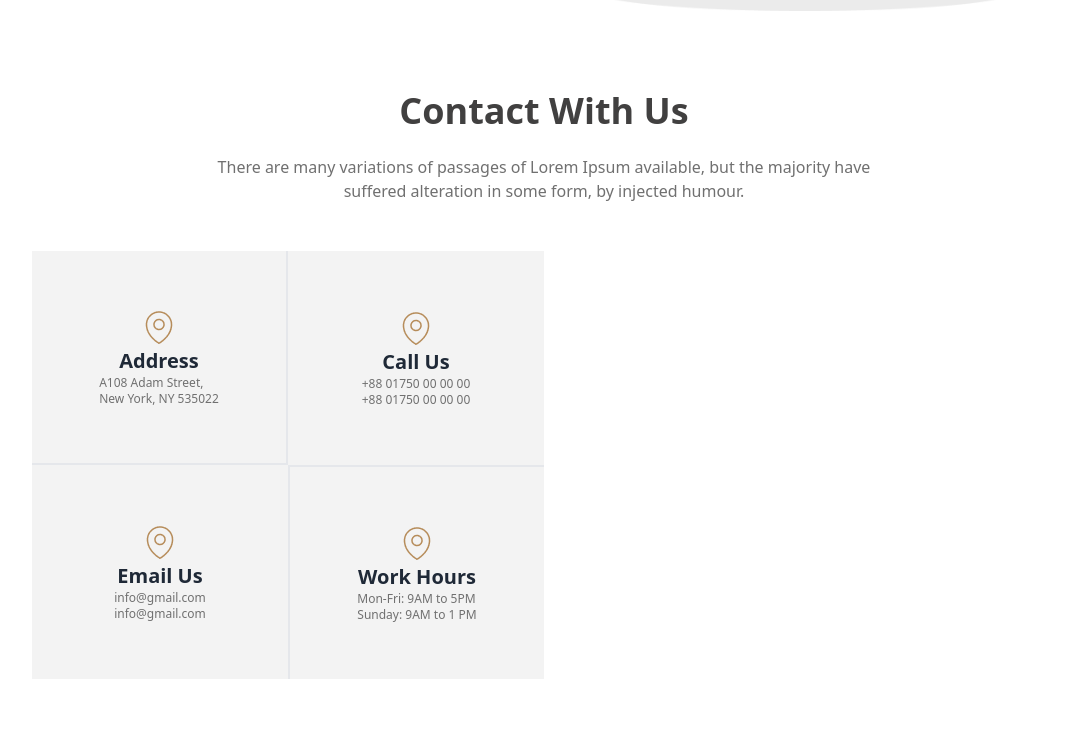
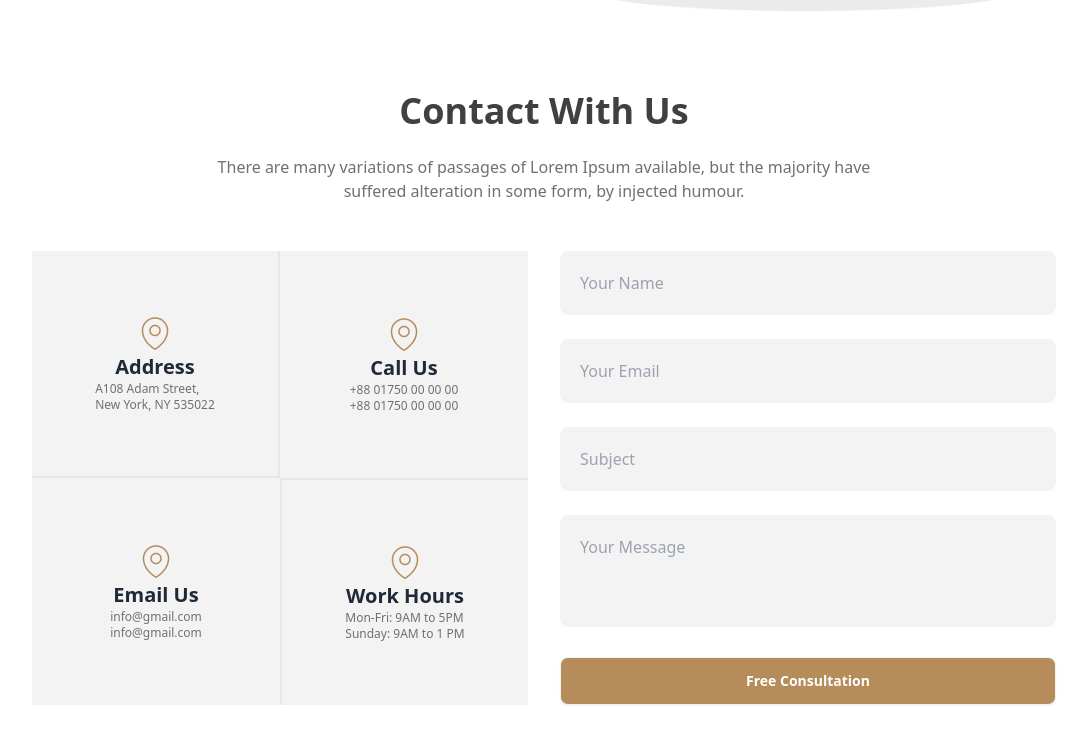
Before and after one commit to mubashirbappi5/legal-solution, a plain HTML site: page index.html in a window 1280 px wide. Shown: the part 3306-4049 px from the top of the page, without its empty margins (96-1183 px from the left). Drawn offline with nearby package versions, Linux system fonts and the light colour scheme.

Commit message:
contact update v2.

```diff
--- a/index.html
+++ b/index.html
@@ -536,7 +536,7 @@
             suffered alteration in some form, by injected humour.
           </p>
         </div>
-        <div class="grid grid-cols-1 md:grid-cols-2">
+        <div class="grid grid-cols-1 md:grid-cols-2 gap-8">
           <!-- first section -->
           <div class="grid grid-cols-2">
             <div class="flex flex-col justify-center items-center bg-[#F3F3F3] p-14  border-b-2 border-r-2">
@@ -565,7 +565,12 @@
 
           </div>
           <!-- 2nd section -->
-          <div>
+          <div class="space-y-6">
+            <input type="text" placeholder="Your Name" class="w-full p-5 bg-[#F3F3F3] rounded-lg">
+            <input type="text" placeholder="Your Email" class="w-full p-5 bg-[#F3F3F3] rounded-lg">
+            <input type="text" placeholder="Subject" class="w-full p-5 bg-[#F3F3F3] rounded-lg">
+            <textarea rows="3"  name="" id="" placeholder="Your Message" class=" w-full p-5 bg-[#F3F3F3] rounded-lg resize-none"></textarea>
+            <a class="btn bg-primary-c text-white w-full">Free Consultation</a>
 
           </div>
 
```
